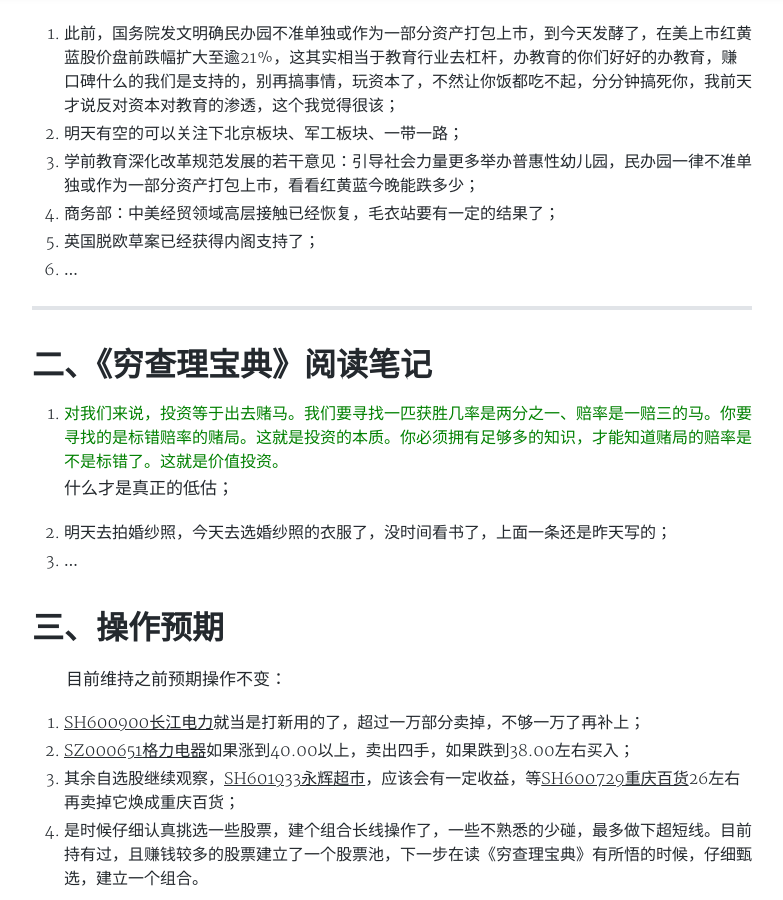
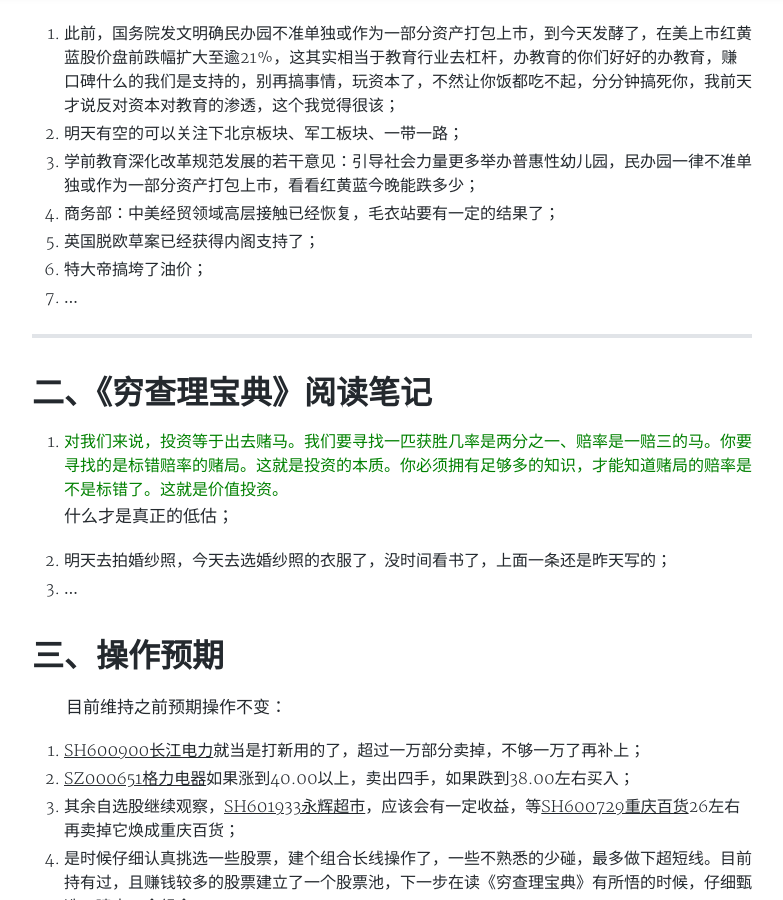
Before and after one commit to fslong520/stock, a Jekyll site: the page built from _posts/2018-11-15-炒股笔记05——牛市要来了吗.md, in a window 1280 px wide and 900 px high, scrolled down 3267 px. Shown: the whole window, without its empty margins (248-1031 px from the left). Built offline with Jekyll 4.4.1, drawn with Linux system fonts in a browser that asks for light colours; nearby versions of some CDN libraries; a style sheet for code colours, icons or effects is not loaded.

Commit message:
新增一篇

```diff
--- a/_posts/2018-11-15-炒股笔记05——牛市要来了吗.md
+++ b/_posts/2018-11-15-炒股笔记05——牛市要来了吗.md
@@ -61,7 +61,8 @@
 3. 学前教育深化改革规范发展的若干意见：引导社会力量更多举办普惠性幼儿园，民办园一律不准单独或作为一部分资产打包上市，看看红黄蓝今晚能跌多少；
 4. 商务部：中美经贸领域高层接触已经恢复，毛衣站要有一定的结果了；
 5. 英国脱欧草案已经获得内阁支持了；
-6.  ...
+6. 特大帝搞垮了油价；
+7.  ...
 
 ---
 
```
